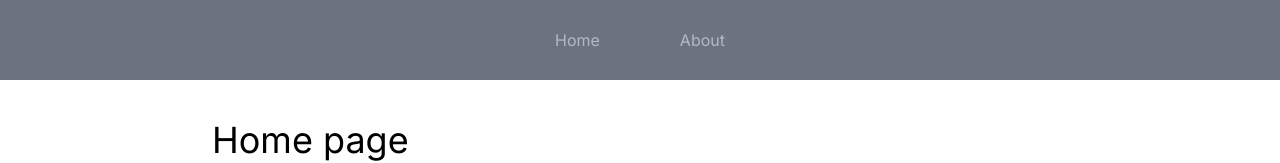
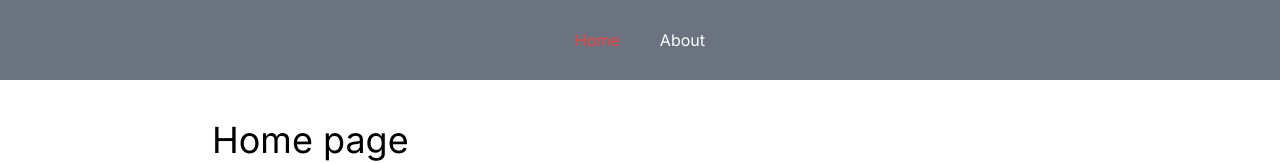
Before and after one commit to lapinRagnar/next13-prisma-mongodb-crud-restapi, a Next.js app: page / in a window 1280 px wide. Shown: the top 163 px of the page. Built offline with nearby package versions, Linux system fonts and the light colour scheme.

Commit message:
active link

```diff
--- a/app/components/Header.jsx
+++ b/app/components/Header.jsx
@@ -1,10 +1,15 @@
+"use client"
+
 import React from "react"
 import Link from "next/link"
 import { AiOutlineHome } from 'react-icons/ai'
+import { usePathname } from "next/navigation"
 
 
 
 const Header = () => {
+
+  const pathname = usePathname()
 
   const navItems = [
     {
@@ -29,7 +34,7 @@ const Header = () => {
             >
               <Link
                 href={item.href}
-                className='hover:bg-red-400 hover:text-white p-5 rounded-md opacity-50'
+                className={pathname === `${item.href}` ? 'border-b-5 text-red-500' : ''}
               >
                 {React.createElement(item.icon)} { item.label }
               </Link>
```
